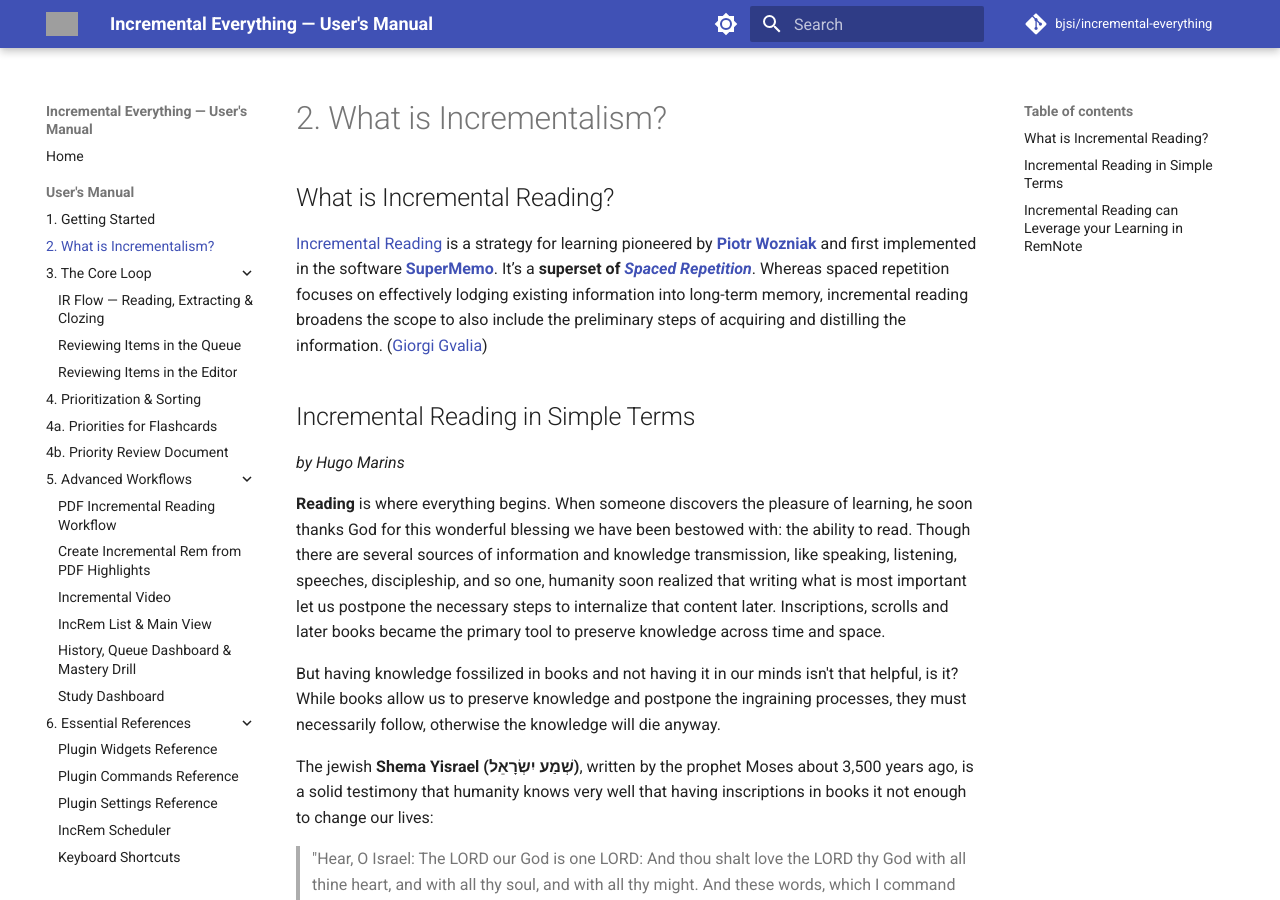
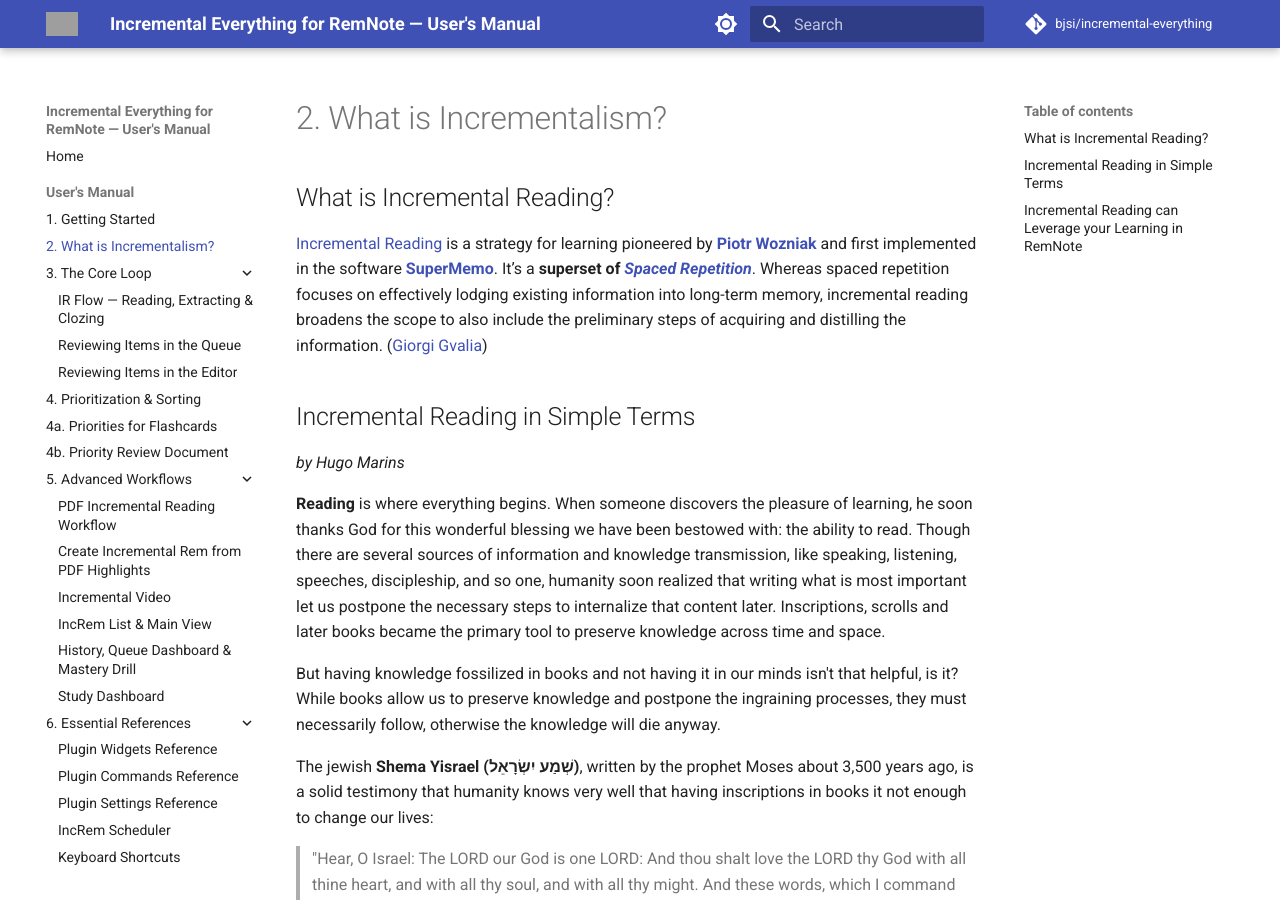
Before and after one commit to bjsi/incremental-everything, an MkDocs documentation site: the page built from docs/What-is-Incrementalism?.md, in a window 1280 px wide and 900 px high. Built offline with MkDocs 1.6.1 and Material for MkDocs 9.7.7, drawn with Linux system fonts in a browser that asks for light colours; comment, search, counter and statistics services are not loaded; grey boxes are pictures that could not be loaded.

Commit message:
docs: update site name to include 'for RemNote'

```diff
--- a/mkdocs.yml
+++ b/mkdocs.yml
@@ -1,4 +1,4 @@
-site_name: Incremental Everything — User's Manual
+site_name: Incremental Everything for RemNote — User's Manual
 site_url: https://hugomarins.github.io/incremental-everything/
 site_description: The official User's Manual for the Incremental Everything plugin for RemNote.
 site_author: bjsi
```
